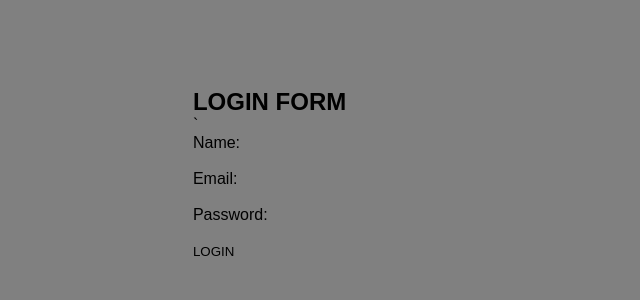
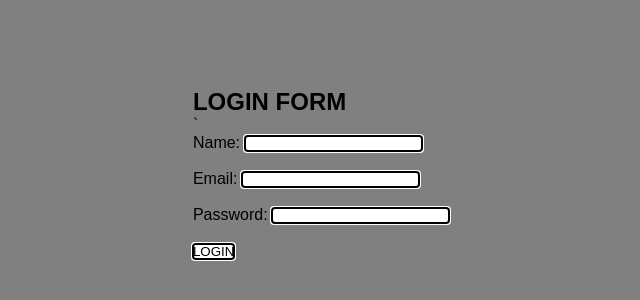
Before and after one commit to njiddasalifu/reactjs, a React (Create React App) app in the folder react-login/: page / in a window 1280 px wide. Shown: the part 226-526 px from the top of the page, without its empty margins (319-959 px from the left). Built offline with nearby package versions, Linux system fonts and the light colour scheme.

Commit message:
working on the login page

```diff
--- a/react-login/src/index.css
+++ b/react-login/src/index.css
@@ -7,9 +7,9 @@
 }
 input, button {
     appearance: none;
-    background: none;
-    border: none;
-    outline: none;
+    background: white;
+    border: blue;
+    outline: auto;
 }
 
 .App {
```
